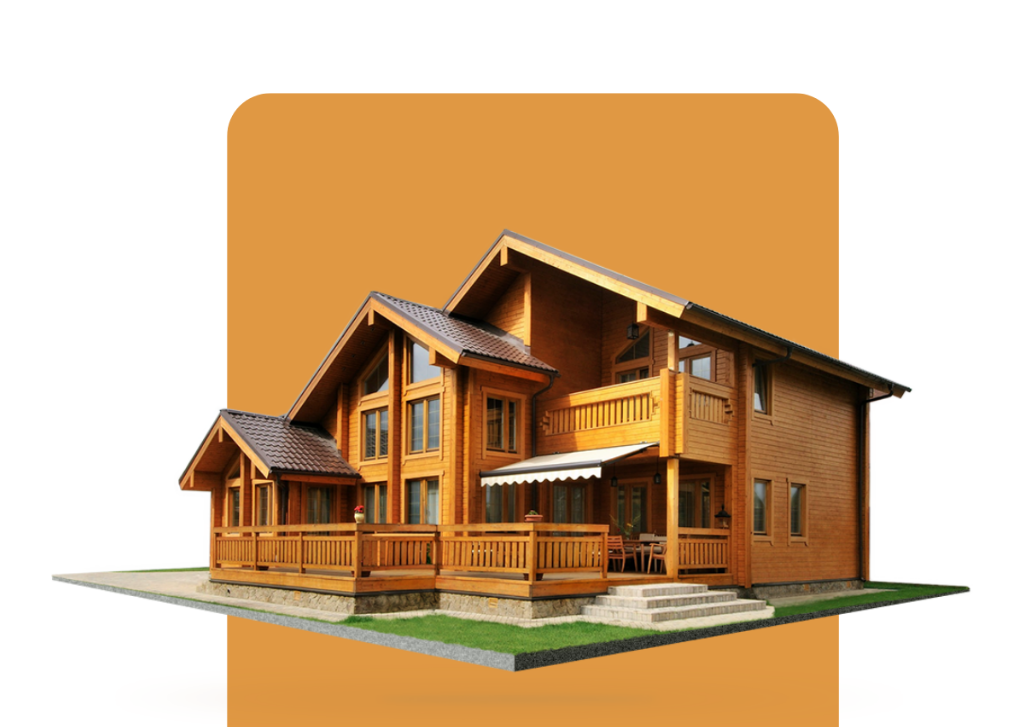
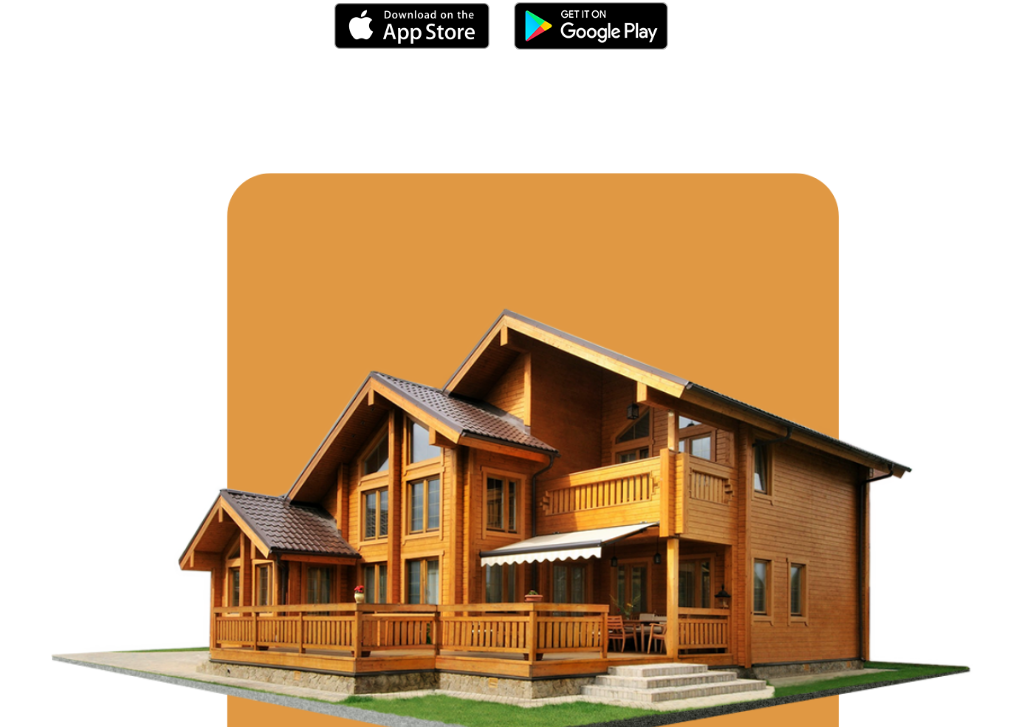
Before and after one commit to FaridAliyev-dev/CarDetailing, a plain HTML site: page index.html in a window 1024 px wide. Shown: the part 406-1133 px from the top of the page. Drawn offline with nearby package versions, Linux system fonts and the light colour scheme.

Commit message:
Media Fix

```diff
--- a/style.css
+++ b/style.css
@@ -642,7 +642,7 @@ span {
 /* Tablets and smaller laptops */
 @media (min-width: 768px) and (max-width: 1024px) {
     .home {
-        padding: 80px 5%;
+        margin-top: 80px;
     }
 }
 
@@ -674,5 +674,11 @@ span {
 
 
 @media (min-width: 770px) {
+    .button1 {
+        margin-bottom: 10px;
+    }
 
+    .app-stores {
+        justify-content: center;
+    }
 }
```
